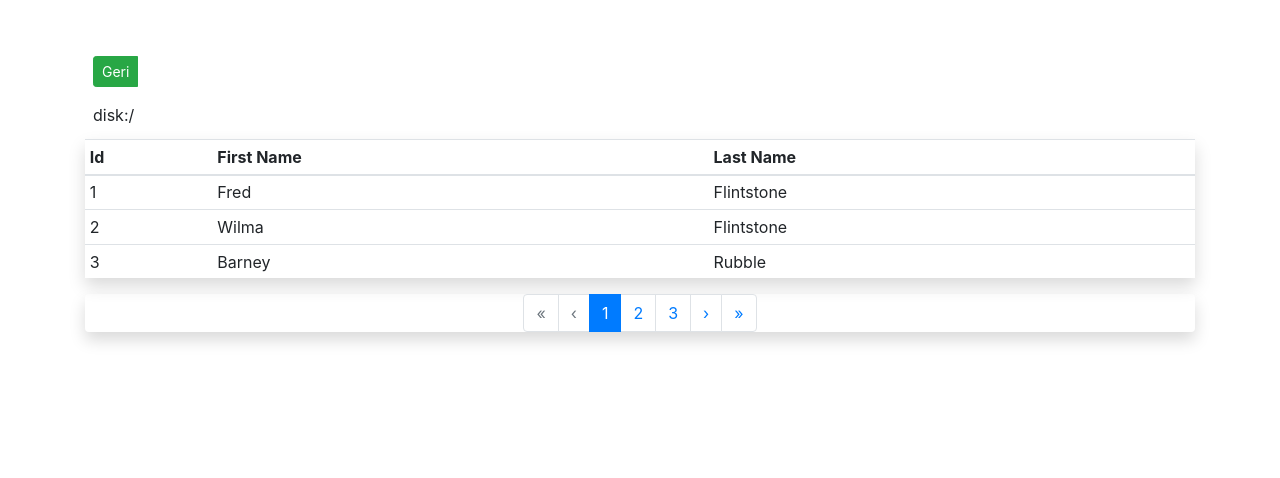
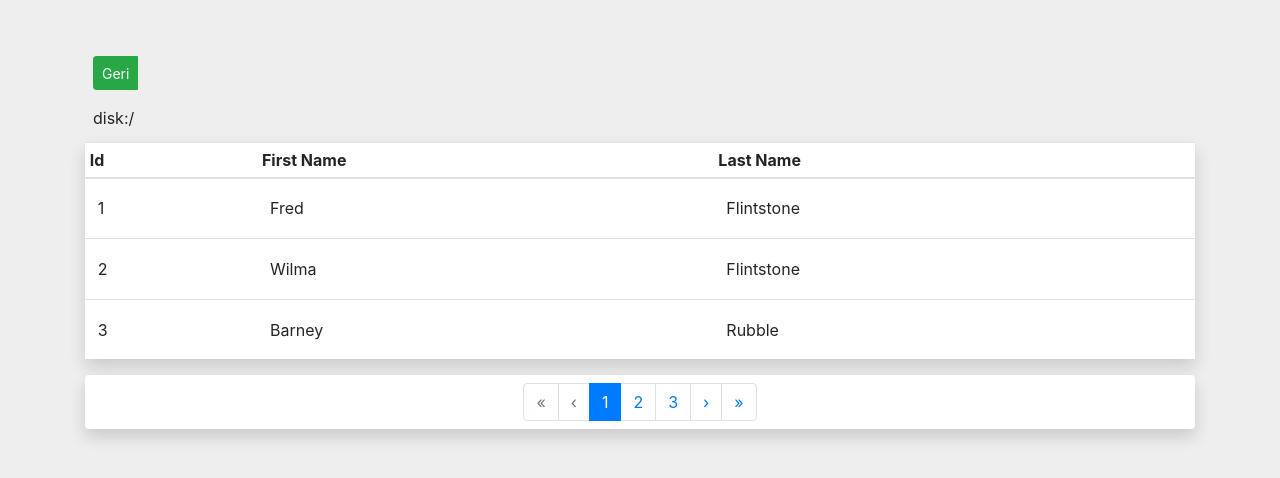
Before and after one commit to bgryks18/yandex-api, a Vue app: page / in a window 1280 px wide. Shown: the top 478 px of the page. Built offline with nearby package versions, Linux system fonts and the light colour scheme.

Commit message:
stil düzenlemeleri yapıldı

```diff
--- a/src/App.vue
+++ b/src/App.vue
@@ -3,3 +3,6 @@
     <router-view/>
   </div>
 </template>
+<style>
+@import "./style/style.min.css";
+</style>
--- /dev/null
+++ b/src/style/style.css
@@ -0,0 +1,43 @@
+* {
+  font-size: 1rem;
+}
+
+body {
+  background: #eee !important;
+}
+
+.loading {
+  position: fixed;
+  width: 100%;
+  height: 100%;
+  display: flex;
+  justify-content: center;
+  align-items: center;
+}
+
+#filesTable {
+  background: #fff;
+}
+
+#filesTable tbody tr td div {
+  display: flex;
+  align-items: center;
+  min-height: 50px;
+  max-height: 100px;
+  overflow: auto;
+  padding: 0 8px;
+}
+
+ul.pagination {
+  background: #fff;
+  padding: 8px 0;
+}
+
+.file-icon {
+  color: #f3b736 !important;
+}
+
+.folderNumber {
+  max-width: 100px;
+  background: transparent;
+}
--- /dev/null
+++ b/src/style/style.min.css
@@ -0,0 +1 @@
+*{font-size:1rem}body{background:#eee !important}.loading{position:fixed;width:100%;height:100%;display:flex;justify-content:center;align-items:center}#filesTable{background:#fff}#filesTable tbody tr td div{display:flex;align-items:center;min-height:50px;max-height:100px;overflow:auto;padding:0 8px}ul.pagination{background:#fff;padding:8px 0}.file-icon{color:#f3b736 !important}.folderNumber{max-width:100px;background:transparent}
--- a/src/style/style.scss
+++ b/src/style/style.scss
@@ -0,0 +1,42 @@
+* {
+    font-size: 1rem;
+  }
+  body {
+    background: #eee !important;
+  }
+  .loading {
+    position: fixed;
+    width: 100%;
+    height: 100%;
+    display: flex;
+    justify-content: center;
+    align-items: center;
+  }
+
+  #filesTable {
+    background: #fff;
+    tbody tr {
+      td {
+        div {
+          display: flex;
+          align-items: center;
+          min-height: 50px;
+          max-height: 100px;
+          overflow: auto;
+          padding: 0 8px;
+        }
+      }
+    }
+  }
+
+  ul.pagination {
+    background: #fff;
+    padding: 8px 0;
+  }
+  .file-icon {
+    color: #f3b736 !important;
+  }
+  .folderNumber {
+    max-width: 100px;
+    background: transparent;
+  }
```
